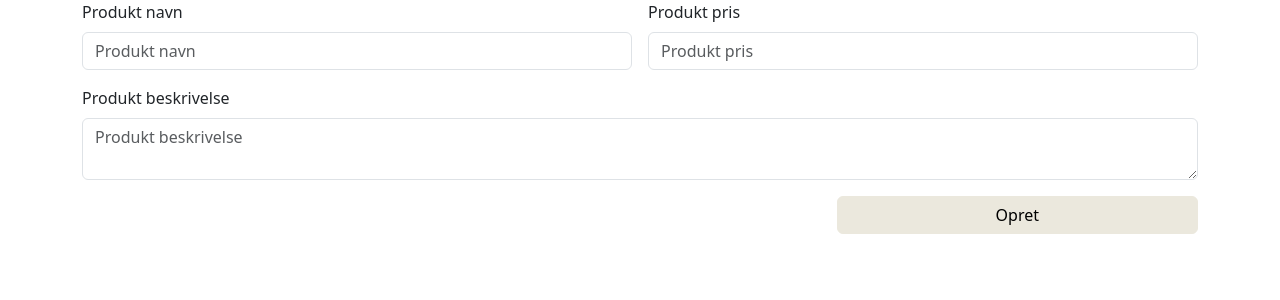
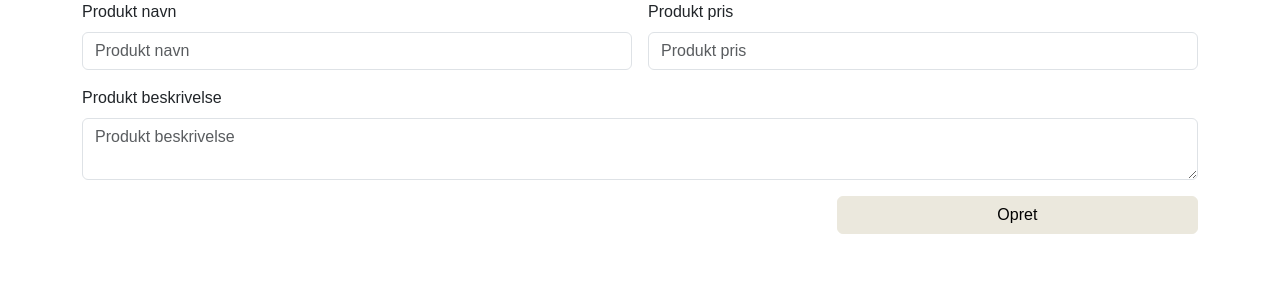
Before and after one commit to LUWIPE/wayfinding, a PHP site: page /insert.php in a window 1280 px wide. Shown: the top 300 px of the page. Run offline with PHP 8.4, Linux system fonts and the light colour scheme; style sheets or scripts are compiled from the project's sources; some libraries are stand-ins or nearby versions.

Commit message:
tilføjet font

```diff
--- a/css/styles.scss
+++ b/css/styles.scss
@@ -5,7 +5,6 @@
 $link-decoration: none;
 $primary: #EBE8DD;
 $secondary: #242424;
-
 
 // 3. Include remainder of required Bootstrap stylesheets
 @import "../node_modules/bootstrap/scss/variables";
@@ -29,6 +28,9 @@ $theme-colors: map-merge($theme-colors, $custom-colors);
 @import "bootstrapComponents";
 
 // 5. Du kan lave styling her...
+body{
+  font-family: "proxima-nova", sans-serif;
+}
 .flag{
   height: 90px;
   width: 90px;
```
